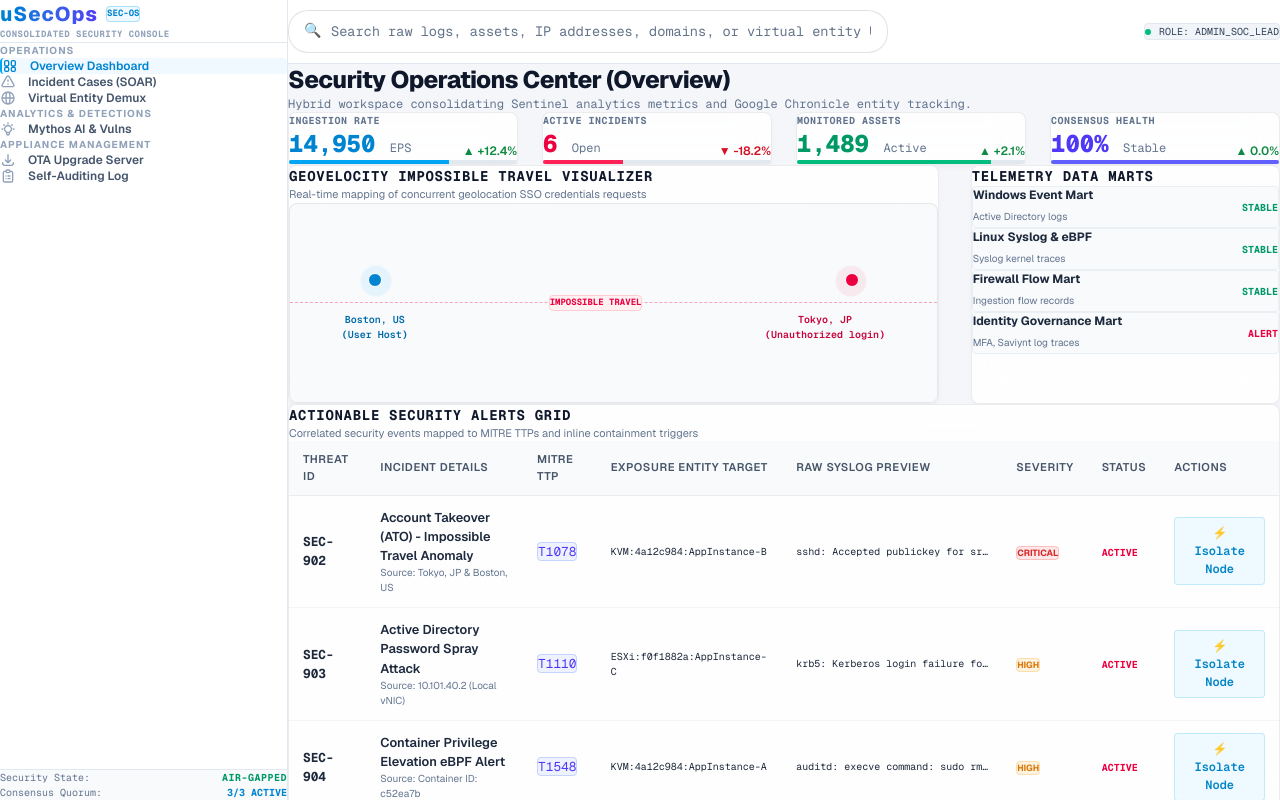
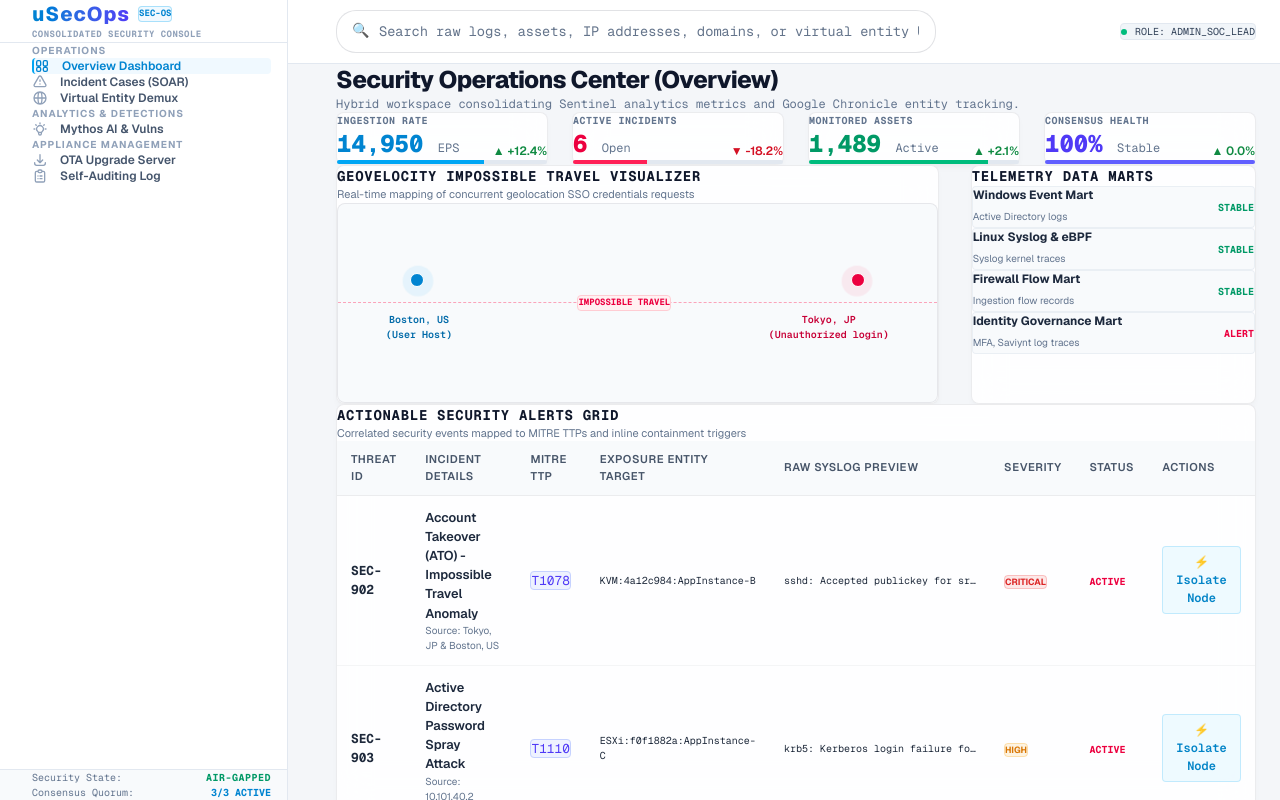
Before and after one commit to spinovation/uSecOps, a Next.js app in the folder src/module1_core/secops-console/: page / in a window 1280 px wide. Built offline with nearby package versions, Linux system fonts and the light colour scheme.

Commit message:
Deploy inline React styles for left margins and width constraints to bypass Tailwind parsing rules on server

```diff
--- a/src/module1_core/secops-console/app/layout.js
+++ b/src/module1_core/secops-console/app/layout.js
@@ -108,7 +108,7 @@ export default function RootLayout({ children }) {
         {/* Microsoft Sentinel Style Sidebar in Light Theme */}
         <aside className="w-72 border-r border-slate-200 bg-white flex flex-col h-screen shrink-0 z-30 select-none">
           {/* Brand header */}
-          <div className="py-6 px-8 border-b border-slate-200 flex items-center justify-between">
+          <div className="py-6 border-b border-slate-200 flex items-center justify-between" style={{ paddingLeft: "32px", paddingRight: "24px" }}>
             <div>
               <div className="flex items-center gap-2">
                 <span className="text-xl font-extrabold tracking-wider bg-gradient-to-r from-sky-600 to-indigo-600 bg-clip-text text-transparent">
@@ -125,7 +125,7 @@ export default function RootLayout({ children }) {
           </div>
 
           {/* Grouped Sidebar Navigation */}
-          <nav className="flex-1 py-4 pl-8 pr-4 space-y-6 overflow-y-auto">
+          <nav className="flex-1 py-4 space-y-6 overflow-y-auto" style={{ paddingLeft: "32px", paddingRight: "16px" }}>
             {navigationSections.map((section, idx) => (
               <div key={idx} className="space-y-1.5">
                 <h3 className="px-3 text-[10px] font-bold text-slate-400 uppercase tracking-widest">
@@ -155,7 +155,7 @@ export default function RootLayout({ children }) {
           </nav>
 
           {/* Appliance Status */}
-          <div className="py-4 pl-8 pr-4 border-t border-slate-200 bg-slate-50 space-y-2 font-mono text-[10px]">
+          <div className="py-4 border-t border-slate-200 bg-slate-50 space-y-2 font-mono text-[10px]" style={{ paddingLeft: "32px", paddingRight: "16px" }}>
             <div className="flex justify-between items-center text-slate-500">
               <span>Security State:</span>
               <span className="text-emerald-600 font-bold uppercase tracking-wider">AIR-GAPPED</span>
@@ -170,7 +170,7 @@ export default function RootLayout({ children }) {
         {/* Right Workspace Shell */}
         <div className="flex-1 flex flex-col h-screen overflow-hidden relative">
           {/* Header - Google Chronicle style Search Bar */}
-          <header className="h-16 border-b border-slate-200 bg-white flex items-center justify-between pr-8 pl-12 z-20">
+          <header className="h-16 border-b border-slate-200 bg-white flex items-center justify-between z-20" style={{ paddingLeft: "48px", paddingRight: "24px" }}>
             {/* Center: Global Google Chronicle search bar */}
             <form onSubmit={handleSearchSubmit} className="chronicle-search-container">
               <span className="absolute left-4 top-2.5 text-slate-400 text-sm">🔍</span>
@@ -193,8 +193,8 @@ export default function RootLayout({ children }) {
           </header>
 
           {/* Page Viewport */}
-          <main className="flex-1 overflow-y-auto pt-8 pb-8 pr-8 pl-12 relative bg-[#f4f6f9]">
-            <div className="max-w-[1600px] w-full">
+          <main className="flex-1 overflow-y-auto py-8 relative bg-[#f4f6f9]" style={{ paddingLeft: "48px", paddingRight: "24px" }}>
+            <div className="w-full" style={{ maxWidth: "1600px" }}>
               {children}
             </div>
           </main>
```
